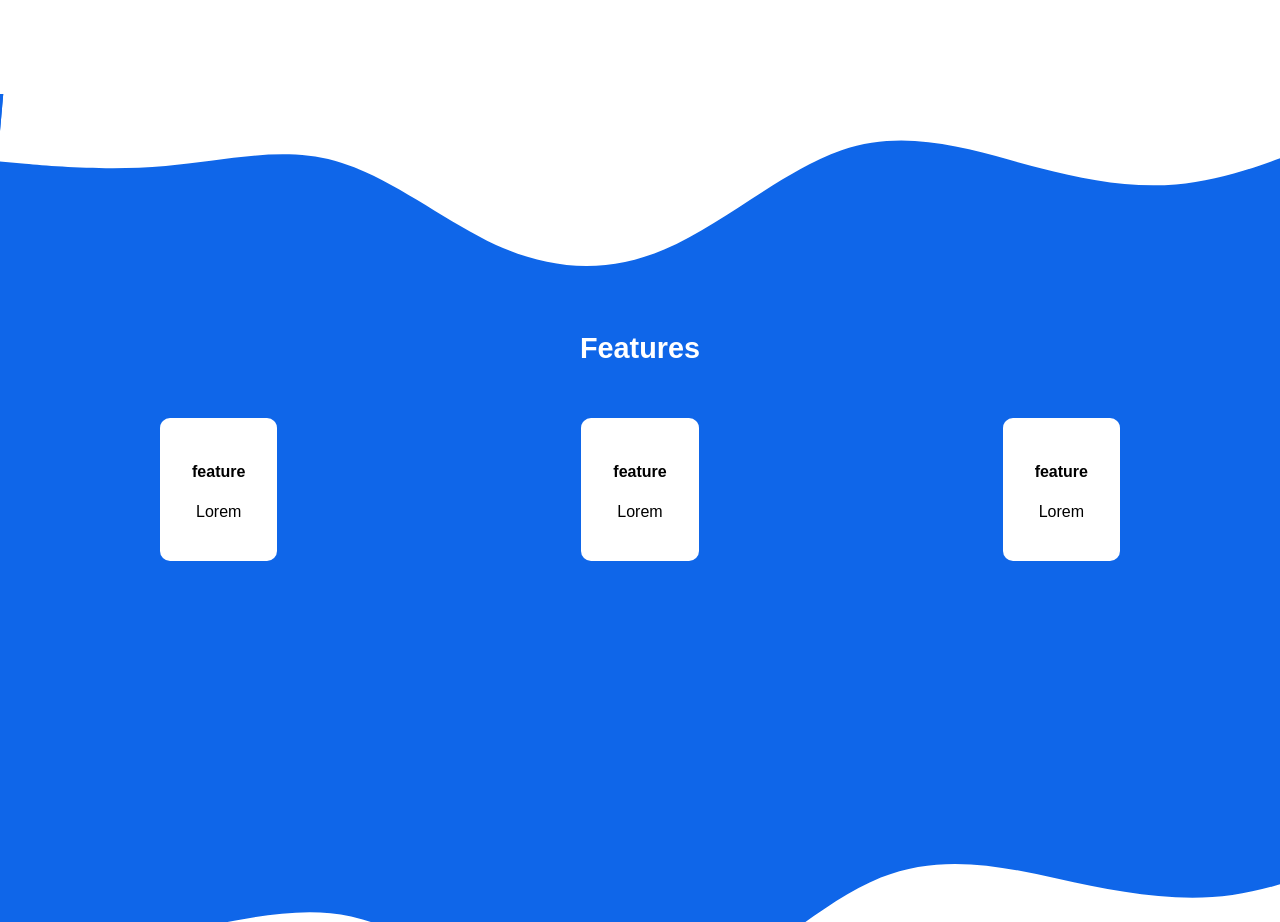
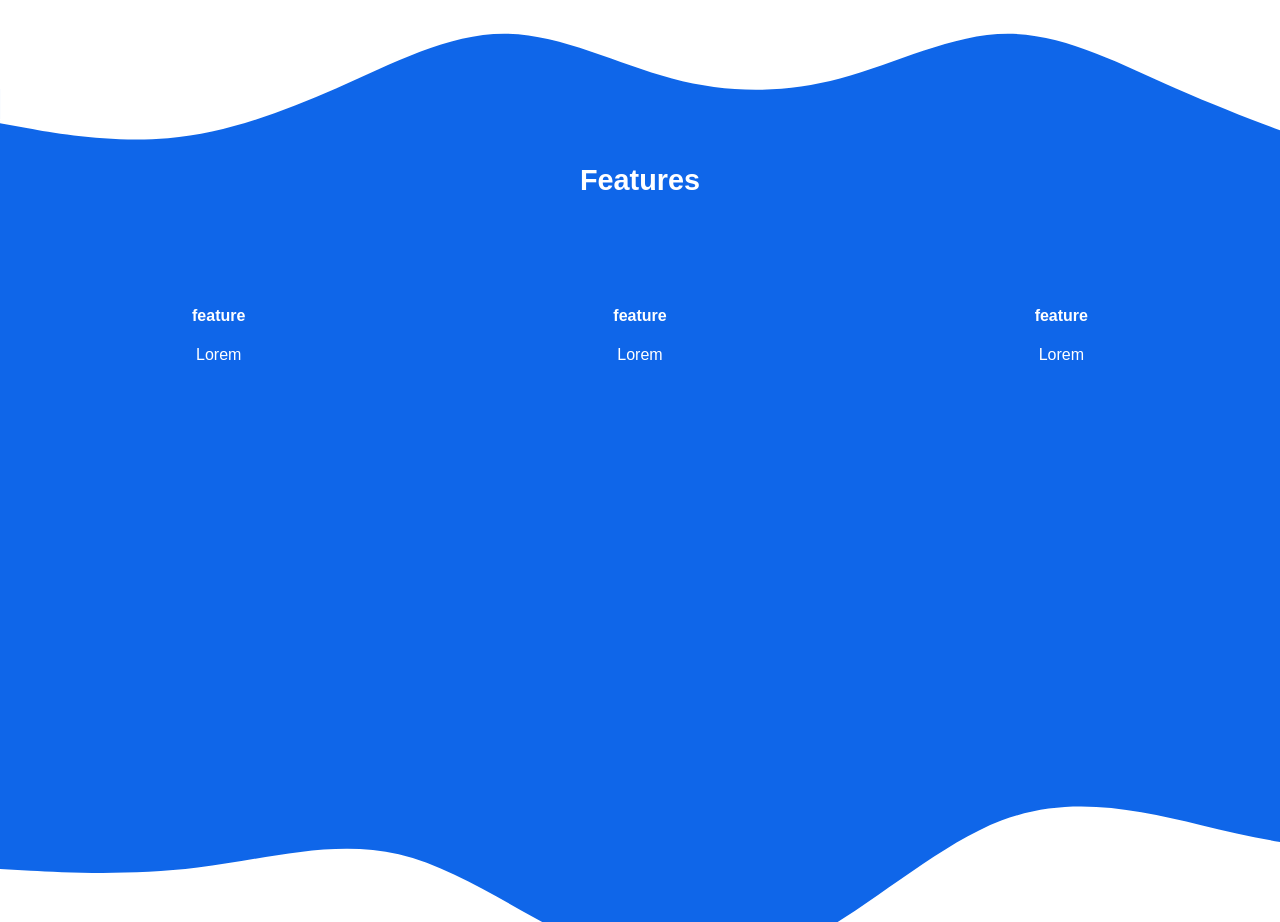
Before and after one commit to RaulG23-pixel/spend-app, a React (Create React App) app: page / in a window 1280 px wide. Shown: the part 1610-2532 px from the top of the page. Built offline with nearby package versions, Linux system fonts and the light colour scheme.

Commit message:
Cambios menores a la seccion Features

```diff
--- a/src/index.css
+++ b/src/index.css
@@ -1146,7 +1146,6 @@ td {
 }
 .features__section{
   position:relative;
-  margin:4rem 0;
   background-color: rgb(15, 102, 233);
   z-index: -2;
   overflow: hidden;
@@ -1154,38 +1153,37 @@ td {
   flex-direction: column;
   align-items: center;
   justify-content: flex-start;
-  padding: 5rem 0;
+  padding: 5.4rem 0;
 }
 
 .landing__page .features__section h2{
   color:rgb(255,255,255);
-  margin-top: .9rem;
+  margin: 0;
 }
 .wave_top{
   position:absolute;
-  transform: rotate(5deg);
-  top:-5.2rem;
+  top:-3.5rem;
   width: 105%;
   left:0;
 }
 .wave_bottom{
   position:absolute;
-  bottom: -2rem;
-  transform: rotate(2deg);
-  width:110%;
+  bottom: -2.9rem;
+  transform: rotate(3deg);
+  width:125%;
   left:0;
 }
 .features_box{
-  margin-top: 9rem;
+  margin-top: 3rem;
 }
 .features__flex{
   display:flex;
-  margin-top: 3.3rem;
+  margin-top: 4rem;
   justify-content: space-between;
   align-items: center;
 }
 .feature{
-  background-color: #fff;
   padding: 1.5rem 2rem;
   border-radius: 10px;
+  color: rgb(255,255,255);
 }
--- a/src/pages/Home.js
+++ b/src/pages/Home.js
@@ -130,9 +130,9 @@ function Home() {
           className="wave_top"
         >
           <path
-            fill="#fff"
-            fillOpacity="1"
-            d="M0,224L30,224C60,224,120,224,180,213.3C240,203,300,181,360,192C420,203,480,245,540,266.7C600,288,660,288,720,256C780,224,840,160,900,133.3C960,107,1020,117,1080,128C1140,139,1200,149,1260,138.7C1320,128,1380,96,1410,80L1440,64L1440,0L1410,0C1380,0,1320,0,1260,0C1200,0,1140,0,1080,0C1020,0,960,0,900,0C840,0,780,0,720,0C660,0,600,0,540,0C480,0,420,0,360,0C300,0,240,0,180,0C120,0,60,0,30,0L0,0Z"
+            fill="#ffffff"
+            fill-opacity="1"
+            d="M0,160L30,165.3C60,171,120,181,180,176C240,171,300,149,360,122.7C420,96,480,64,540,64C600,64,660,96,720,112C780,128,840,128,900,112C960,96,1020,64,1080,64C1140,64,1200,96,1260,122.7C1320,149,1380,171,1410,181.3L1440,192L1440,0L1410,0C1380,0,1320,0,1260,0C1200,0,1140,0,1080,0C1020,0,960,0,900,0C840,0,780,0,720,0C660,0,600,0,540,0C480,0,420,0,360,0C300,0,240,0,180,0C120,0,60,0,30,0L0,0Z"
           ></path>
         </svg>
         <div className="container features_box">
```
